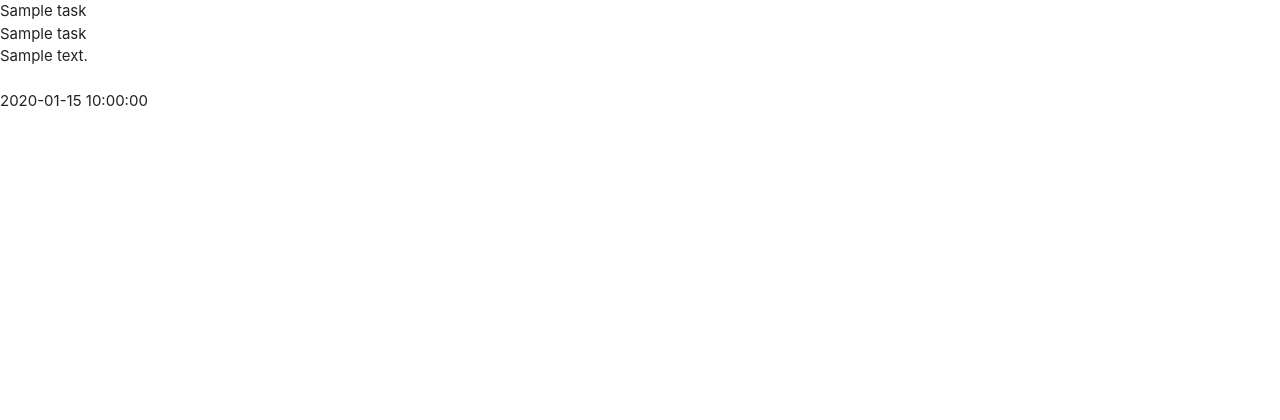
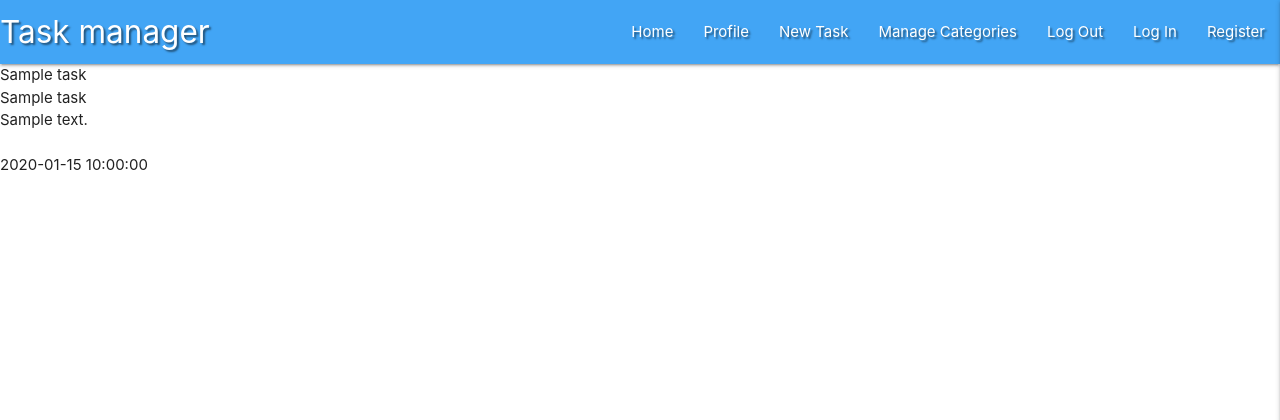
Before and after one commit to Carl-Henric/flask-task-manager-project, a Flask app: page / in a window 1280 px wide. Shown: the top 420 px of the page. Run offline with Flask 2, Linux system fonts and the light colour scheme; a database or web service that is not in the repository returns one stand-in record (values such as "Sample title"); some libraries are stand-ins or nearby versions.

Commit message:
Add materilize navbar and sidenav

```diff
--- a/static/css/style.css
+++ b/static/css/style.css
@@ -0,0 +1,3 @@
+.text-shadow {
+    text-shadow: 2px 2px 2px rgba(0,0,0,0.5);
+}
--- a/static/js/script.js
+++ b/static/js/script.js
@@ -0,0 +1,3 @@
+$(document).ready(function(){
+    $('.sidenav').sidenav({edge: "right"});
+  });
--- a/templates/base.html
+++ b/templates/base.html
@@ -9,10 +9,41 @@
     <link rel="stylesheet" href="{{ url_for('static', filename='css/style.css') }}" type="text/css">
     {% block styles %}
     {% endblock %}
-
     <title>Task manager</title>
 </head>
 <body>
+
+
+    <header>
+        <nav class="nav-extended text-shadow blue lighten-1">
+            <div class="nav-wrapper">
+            <a href="{{ url_for('get_tasks') }}" class="brand-logo">Task manager</a>
+            <a href="#" data-target="mobile-demo" class="sidenav-trigger right"><i class="fas fa-bars"></i></a>
+            <ul class="right hide-on-med-and-down">
+                <li><a href="{{ url_for('get_tasks') }}">Home</a></li>
+                <li><a href="#">Profile</a></li>
+                <li><a href="#">New Task</a></li>
+                <li><a href="#">Manage Categories</a></li>
+                <li><a href="#">Log Out</a></li>
+                <li><a href="#">Log In</a></li>
+                <li><a href="#">Register</a></li>
+
+            </ul>
+            </div>
+        </nav>
+
+        <!-- Mobile sidenav -->
+        <ul class="sidenav" id="mobile-demo">
+            <li><h4 class="center-align light-blue-text text-darken-4">Task Manager</h4></li>
+              <li><a href="{{ url_for('get_tasks') }}">Home</a></li>
+                <li><a href="#">Profile</a></li>
+                <li><a href="#">New Task</a></li>
+                <li><a href="#">Manage Categories</a></li>
+                <li><a href="#">Log Out</a></li>
+                <li><a href="#">Log In</a></li>
+                <li><a href="#">Register</a></li>
+        </ul>
+    </header>
 
     {% block content %}
     {% endblock %}
```
